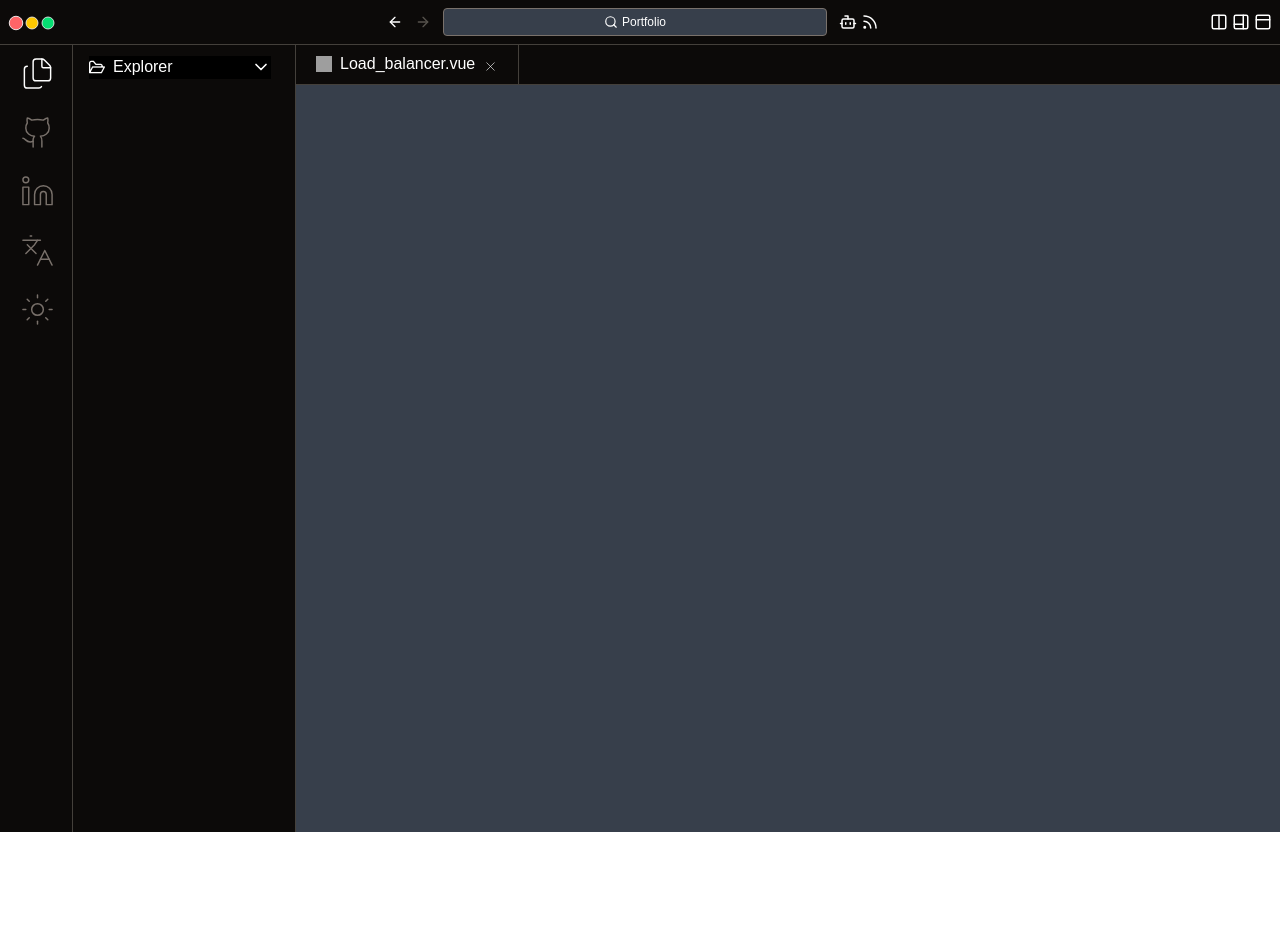
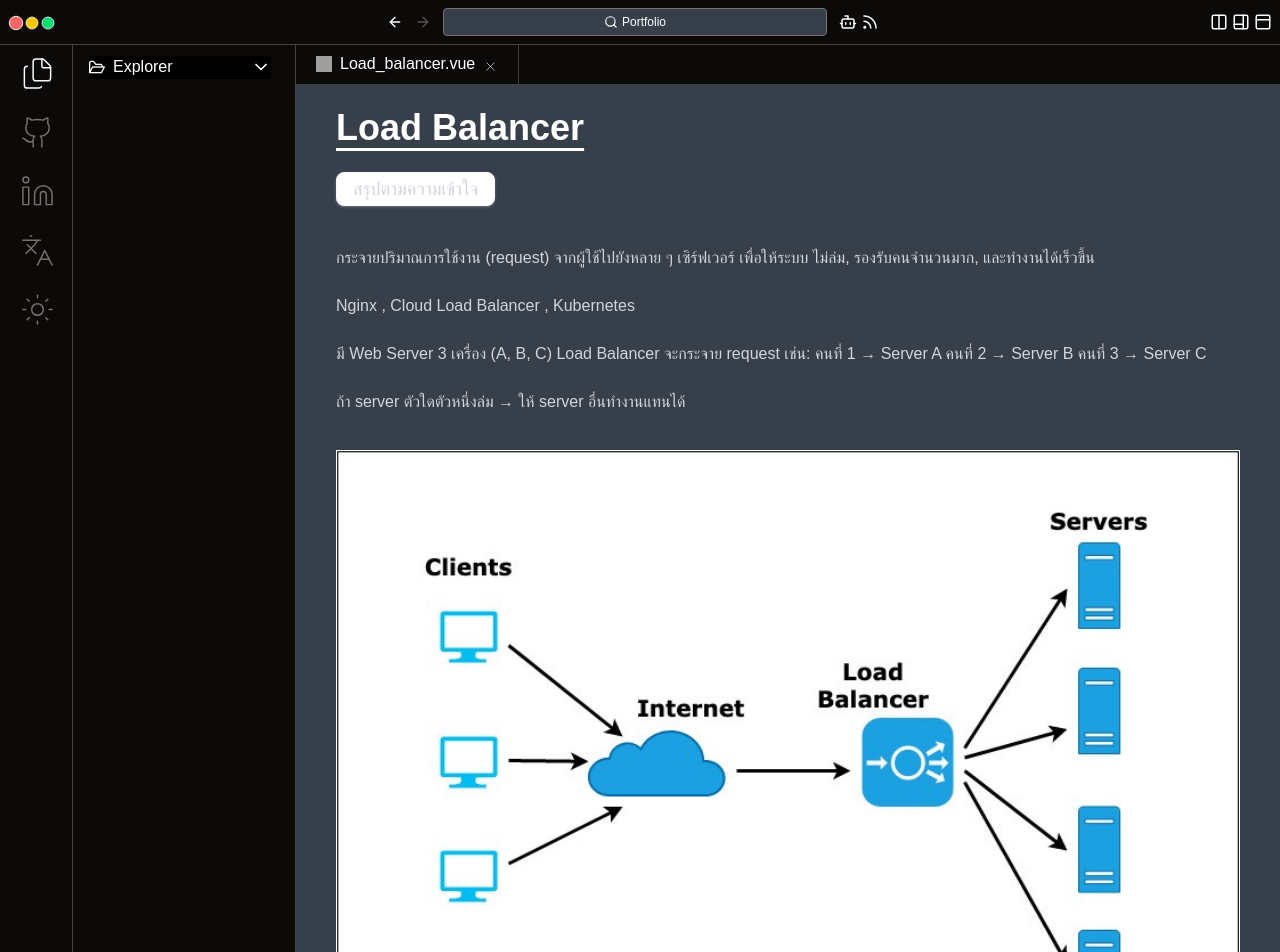
Before and after one commit to balldev1/portfolio, a Vue app in the folder frontend/: page /load_balancer in a window 1280 px wide. Shown: the top 952 px of the page. Before the commit the page ends 832 px from the top, so only its background shows below. Built offline with nearby package versions, Linux system fonts and the light colour scheme; grey boxes are pictures that could not be loaded; a web font is replaced by a local one.

Commit message:
Load Balancer

```diff
--- a/frontend/src/components/layout/SidebarSelectExplorer.vue
+++ b/frontend/src/components/layout/SidebarSelectExplorer.vue
@@ -161,6 +161,11 @@ const items = computed(() => [
             icon: "pi pi-code",
             route: "/cache",
           },
+          {
+            label: "Load_balancer",
+            icon: "pi pi-code",
+            route: "/load_balancer",
+          },
         ],
       },
     ],
--- /dev/null
+++ b/frontend/src/components/project/note/Load_balancer.vue
@@ -0,0 +1,33 @@
+<template>
+  <div class="flex flex-col gap-4 w-full">
+    <h1 class="text-4xl underline underline-offset-8 font-semibold">
+      Load Balancer
+    </h1>
+
+    <span
+      class="text-gray-300 text-lg text-balance mt-2 badge p-4 shadow shadow-gray-500"
+    >
+      สรุปตามความเข้าใจ
+    </span>
+
+    <span class="text-gray-300 text-md text-balance">
+      <br />
+      กระจายปริมาณการใช้งาน (request) จากผู้ใช้ไปยังหลาย ๆ เซิร์ฟเวอร์
+      เพื่อให้ระบบ ไม่ล่ม, รองรับคนจำนวนมาก, และทำงานได้เร็วขึ้น
+      <br />
+      <br />
+      Nginx , Cloud Load Balancer , Kubernetes
+      <br />
+      <br />
+      มี Web Server 3 เครื่อง (A, B, C) Load Balancer จะกระจาย request เช่น:
+      คนที่ 1 → Server A คนที่ 2 → Server B คนที่ 3 → Server C
+      <br />
+      <br />
+      ถ้า server ตัวใดตัวหนึ่งล่ม → ให้ server อื่นทำงานแทนได้
+    </span>
+
+    <div class="my-5 flex flex-col gap-5">
+      <img src="/project/load_balancer.jpg" loading="lazy" class="" />
+    </div>
+  </div>
+</template>
--- a/frontend/src/router/index.js
+++ b/frontend/src/router/index.js
@@ -18,6 +18,7 @@ import Basic from "@/views/Basic.vue";
 import Thinking from "@/views/Thinking.vue";
 import Cdn from "@/views/Cdn.vue";
 import Cache from "@/views/Cache.vue";
+import Load_balancer from "@/views/Load_balancer.vue";
 
 const routes = [
   { path: "/", component: Home },
@@ -38,6 +39,7 @@ const routes = [
   { path: "/thinking", component: Thinking },
   { path: "/cdn", component: Cdn },
   { path: "/cache", component: Cache },
+  { path: "/load_balancer", component: Load_balancer },
 ];
 
 const router = createRouter({
--- /dev/null
+++ b/frontend/src/views/Load_balancer.vue
@@ -0,0 +1,16 @@
+<template>
+  <div class="flex flex-col">
+    <div
+      :class="[
+        isSidebarOpen ? 'pt-10' : 'pt-5 ',
+        'transition-all duration-300  flex px-10 ',
+      ]"
+    >
+      <Load_Balancer />
+    </div>
+  </div>
+</template>
+
+<script setup>
+import Load_Balancer from "@/components/project/note/Load_balancer.vue";
+</script>
```
Also changed, not shown: frontend/public/project/load_balancer.jpg (added).
